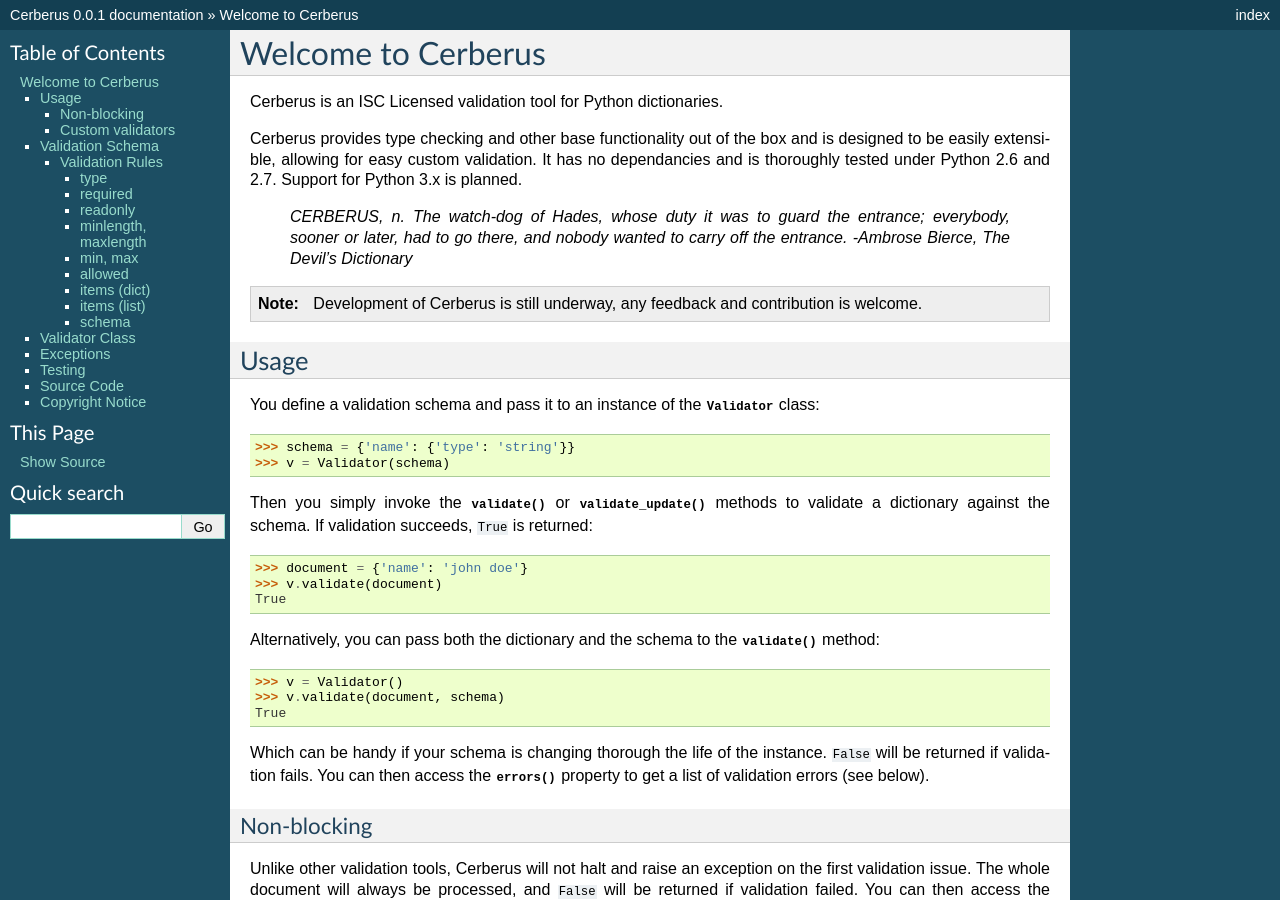
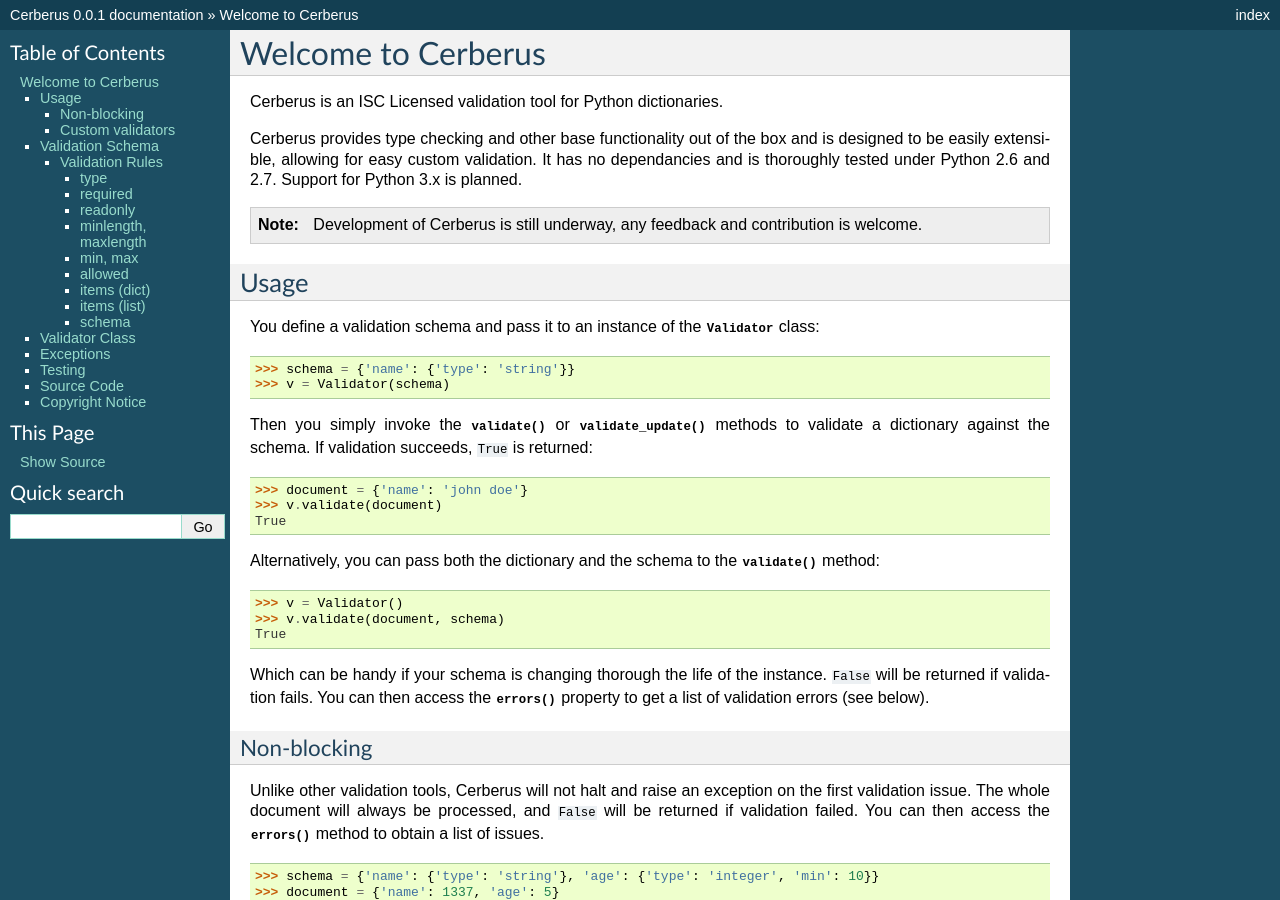
Before and after one commit to pyeve/cerberus, a Sphinx documentation site: the page built from docs/index.rst, in a window 1280 px wide and 900 px high. Built offline with Sphinx 7.4.7, drawn with Linux system fonts in a browser that asks for light colours; some of the changed text lies outside the part shown.

Commit message:
Cerberus quote moved at the end of the docs

```diff
--- a/docs/index.rst
+++ b/docs/index.rst
@@ -8,9 +8,6 @@ is designed to be easily extensible, allowing for easy custom validation. It
 has no dependancies and is thoroughly tested under Python 2.6 and 2.7. Support
 for Python 3.x is planned.
 
-    *CERBERUS, n. The watch-dog of Hades, whose duty it was to guard the
-    entrance; everybody, sooner or later, had to go there, and nobody wanted to
-    carry off the entrance. -Ambrose Bierce, The Devil's Dictionary*
 
 .. note::
     Development of Cerberus is still underway, any feedback and contribution is
```
Also changed, not shown: other parts of docs/index.rst (+4 -0 lines).
